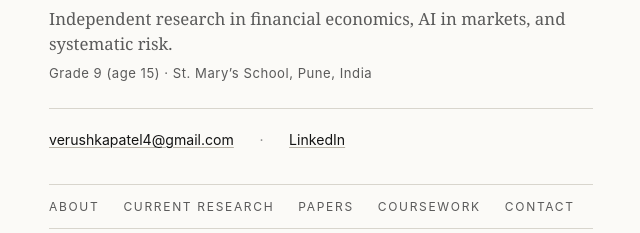
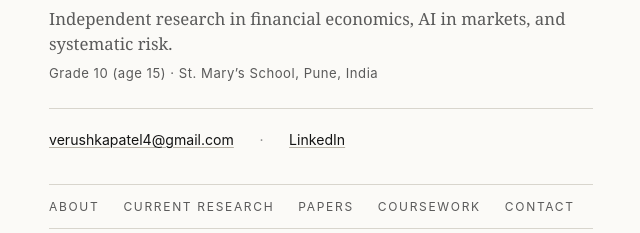
Before and after one commit to verushkapatel/verushkapatel.github.io, a plain HTML site: page index.html in a window 1280 px wide. Shown: the part 154-387 px from the top of the page, 319-959 px from the left. Drawn offline with Linux system fonts and the light colour scheme.

Commit message:
Update grade from 9 to 10
Made-with: Cursor

```diff
--- a/index.html
+++ b/index.html
@@ -52,7 +52,7 @@
 <header class="intro">
   <h1>Verushka Patel</h1>
   <p class="lede">Independent research in financial economics, AI in markets, and systematic risk.</p>
-  <p class="meta">Grade 9 (age 15) &middot; St. Mary&rsquo;s School, Pune, India</p>
+  <p class="meta">Grade 10 (age 15) &middot; St. Mary&rsquo;s School, Pune, India</p>
   <div class="contact-strip">
     <a href="mailto:verushkapatel4@gmail.com">verushkapatel4@gmail.com</a>
     <span class="sep">&middot;</span>
```
